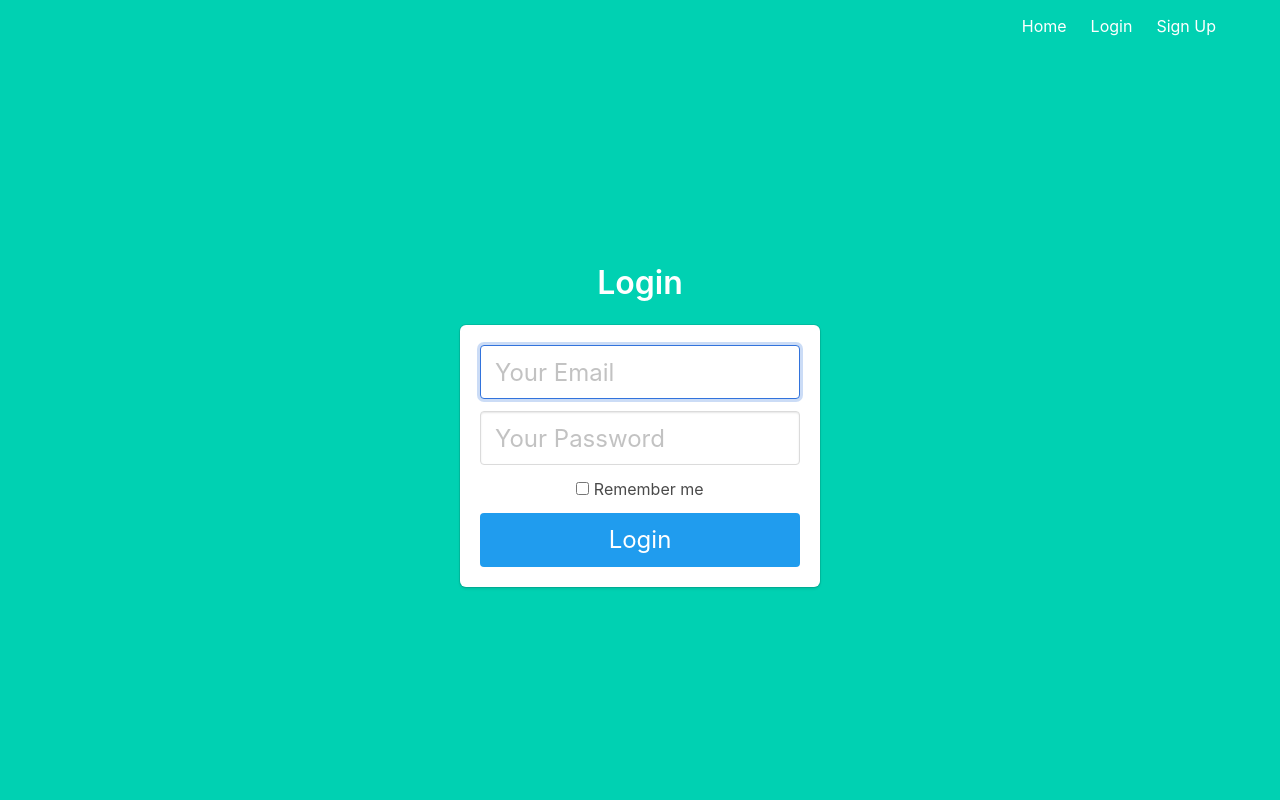
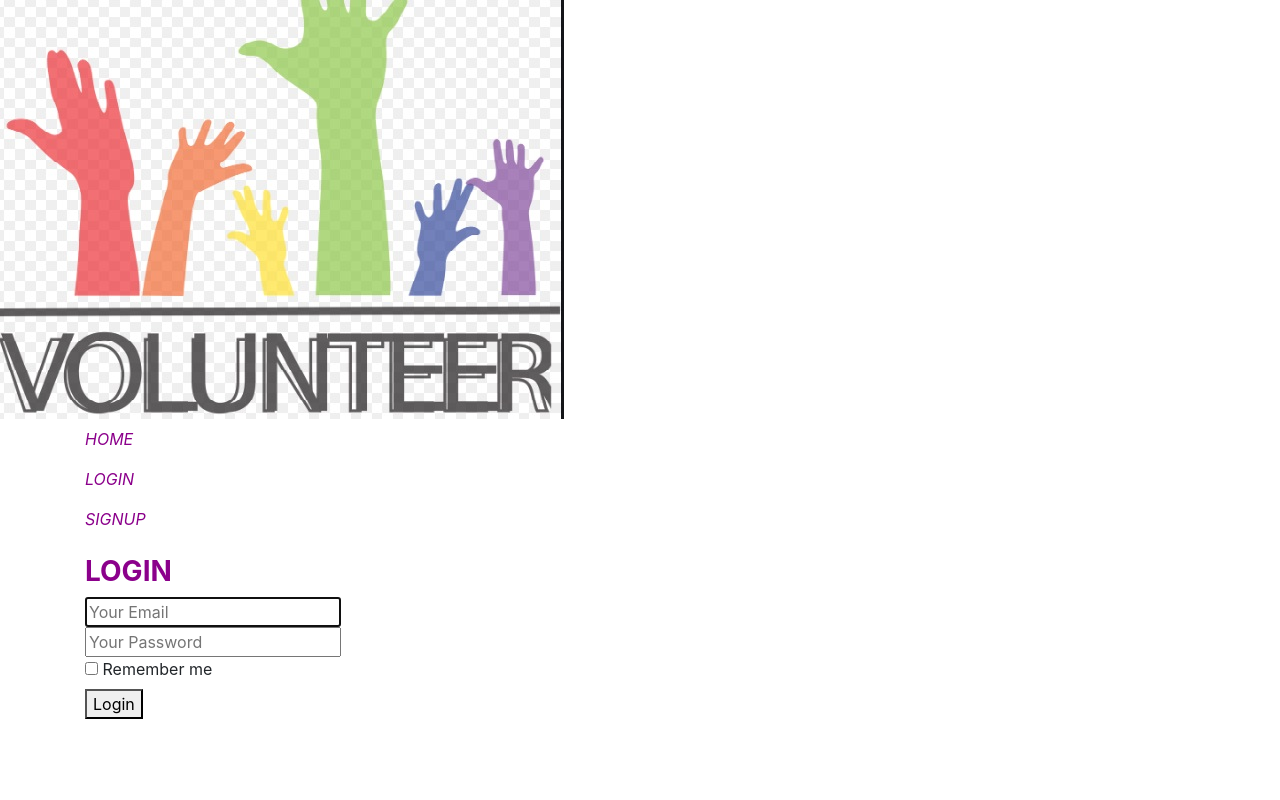
Before and after one commit to sp2728/VolunteerRealm, a Flask app: page /login in a window 1280 px wide. Run offline with Flask 2, Linux system fonts and the light colour scheme; some libraries are stand-ins or nearby versions.

Commit message:
Adding Login

```diff
--- a/FlaskLogin/templates/base.html
+++ b/FlaskLogin/templates/base.html
@@ -5,38 +5,41 @@
     <meta charset="utf-8">
     <meta http-equiv="X-UA-Compatible" content="IE=edge">
     <meta name="viewport" content="width=device-width, initial-scale=1">
-    <title>Flask Login Sample</title>
-    <link rel="stylesheet" href="https://cdnjs.cloudflare.com/ajax/libs/bulma/0.7.2/css/bulma.min.css" />
-</head>
+    <title>Volunteer Realm</title>
+
 
 <body>
     <section class="hero is-primary is-fullheight">
-
-        <div class="hero-head">
+    <link rel="stylesheet" href="https://stackpath.bootstrapcdn.com/bootstrap/4.4.1/css/bootstrap.min.css" integrity="sha384-Vkoo8x4CGsO3+Hhxv8T/Q5PaXtkKtu6ug5TOeNV6gBiFeWPGFN9MuhOf23Q9Ifjh" crossorigin="anonymous">
+    <script src="https://code.jquery.com/jquery-3.4.1.slim.min.js" integrity="sha384-J6qa4849blE2+poT4WnyKhv5vZF5SrPo0iEjwBvKU7imGFAV0wwj1yYfoRSJoZ+n" crossorigin="anonymous"></script>
+<script src="https://cdn.jsdelivr.net/npm/popper.js@1.16.0/dist/umd/popper.min.js" integrity="sha384-Q6E9RHvbIyZFJoft+2mJbHaEWldlvI9IOYy5n3zV9zzTtmI3UksdQRVvoxMfooAo" crossorigin="anonymous"></script>
+<script src="https://stackpath.bootstrapcdn.com/bootstrap/4.4.1/js/bootstrap.min.js" integrity="sha384-wfSDF2E50Y2D1uUdj0O3uMBJnjuUD4Ih7YwaYd1iqfktj0Uod8GCExl3Og8ifwB6" crossorigin="anonymous"></script>
+     <img src="{{url_for('static', filename='volunteer.jpg')}}" align="middle" />
+        <div>
             <nav class="navbar">
                 <div class="container">
 
                     <div id="navbarMenuHeroA" class="navbar-menu">
                         <div class="navbar-end">
                             <a href="{{ url_for('main.index') }}" class="navbar-item">
-                                Home
+                                <p style="color:darkmagenta;"><i>HOME</i></p>
                             </a>
                             {% if current_user.is_authenticated %}
                             <a href="{{ url_for('main.profile') }}" class="navbar-item">
-                                Profile
+                                <p style="color:darkmagenta;"><i>PROFILE</i></p>
                             </a>
                             {% endif %}
                             {% if not current_user.is_authenticated %}
                             <a href="{{ url_for('auth.login') }}" class="navbar-item">
-                                Login
+                                <p style="color:darkmagenta;"><i>LOGIN</i></p>
                             </a>
                             <a href="{{ url_for('auth.signup') }}" class="navbar-item">
-                                Sign Up
+                                <p style="color:darkmagenta;"><i>SIGNUP</i></p>
                             </a>
                             {% endif %}
                             {% if current_user.is_authenticated %}
                             <a href="{{ url_for('auth.logout') }}" class="navbar-item">
-                                Logout
+                                <p style="color:darkmagenta;"><i>LOGOUT</i></p>
                             </a>
                             {% endif %}
                         </div>
@@ -45,7 +48,7 @@
             </nav>
         </div>
 
-        <div class="hero-body">
+        <div>
             <div class="container has-text-centered">
                {% block content %}
                {% endblock %}
--- a/FlaskLogin/templates/index.html
+++ b/FlaskLogin/templates/index.html
@@ -2,9 +2,9 @@
 
 {% block content %}
 <h1 class="title">
-  Volunteer Realm
+ Volunteer Realm
 </h1>
 <h2 class="subtitle">
- <i>Volunteers do not necessarily have the time; they have the heart !</i>
+    <i>Volunteers do not necessarily have the time; they just have the heart</i>
 </h2>
 {% endblock %}
--- a/FlaskLogin/templates/login.html
+++ b/FlaskLogin/templates/login.html
@@ -1,8 +1,10 @@
 {% extends "base.html" %}
 
 {% block content %}
-<div class="column is-4 is-offset-4">
-    <h3 class="title">Login</h3>
+
+    <div class="column is-4 is-offset-4">
+
+        <h3 style="color:darkmagenta;"><strong>LOGIN</strong></h3>
     <div class="box">
         {% with messages = get_flashed_messages() %}
         {% if messages %}
@@ -12,6 +14,7 @@
         {% endif %}
         {% endwith %}
         <form method="POST" action="/login">
+
             <div class="field">
                 <div class="control">
                     <input class="input is-large" type="email" name="email" placeholder="Your Email" autofocus="">
@@ -31,6 +34,8 @@
             </div>
             <button class="button is-block is-info is-large is-fullwidth">Login</button>
         </form>
+
     </div>
 </div>
+
 {% endblock %}
--- a/FlaskLogin/templates/signup.html
+++ b/FlaskLogin/templates/signup.html
@@ -2,7 +2,7 @@
 
 {% block content %}
 <div class="column is-4 is-offset-4">
-    <h3 class="title">Sign Up</h3>
+    <h3 style="color:darkmagenta;"><strong>SIGN UP</strong></h3>
     <div class="box">
         {% with messages = get_flashed_messages() %}
         {% if messages %}
```
Also changed, not shown: FlaskLogin/db.sqlite, FlaskLogin/static/volunteer.jpg (added).
